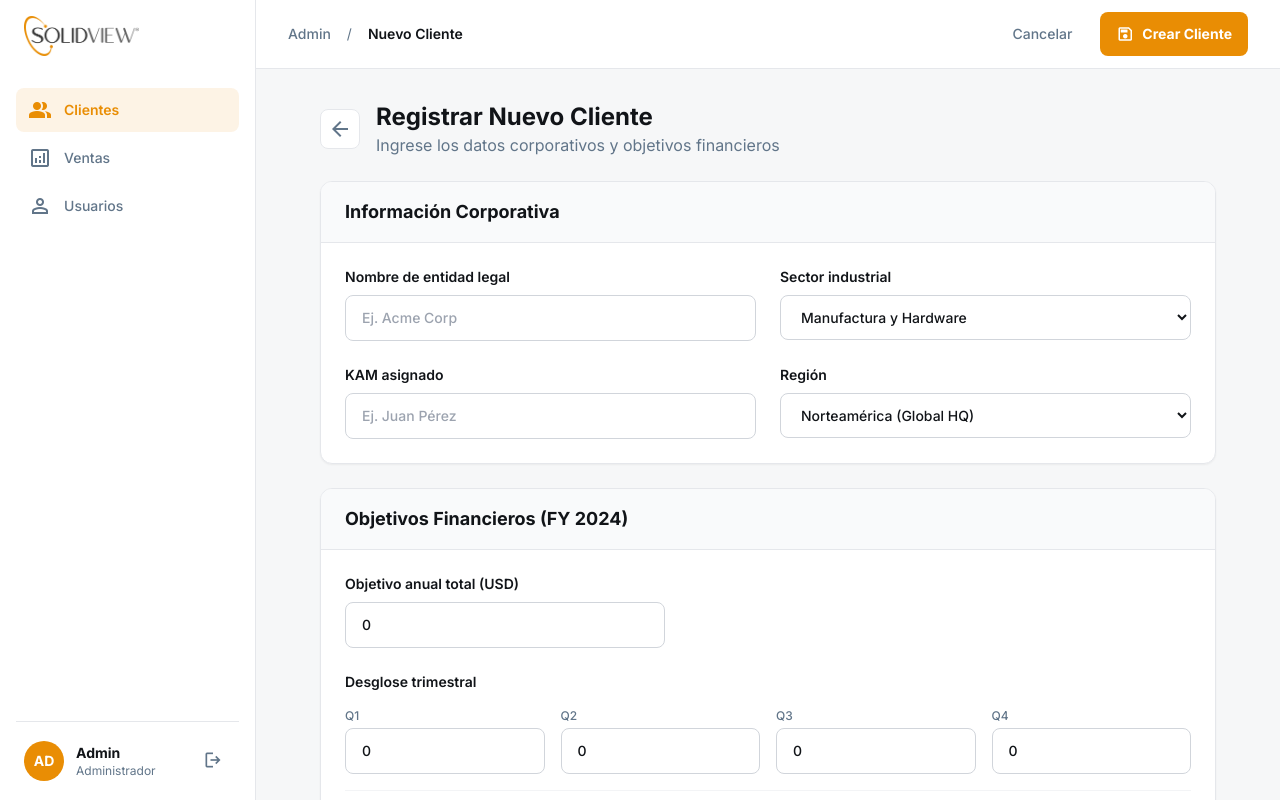
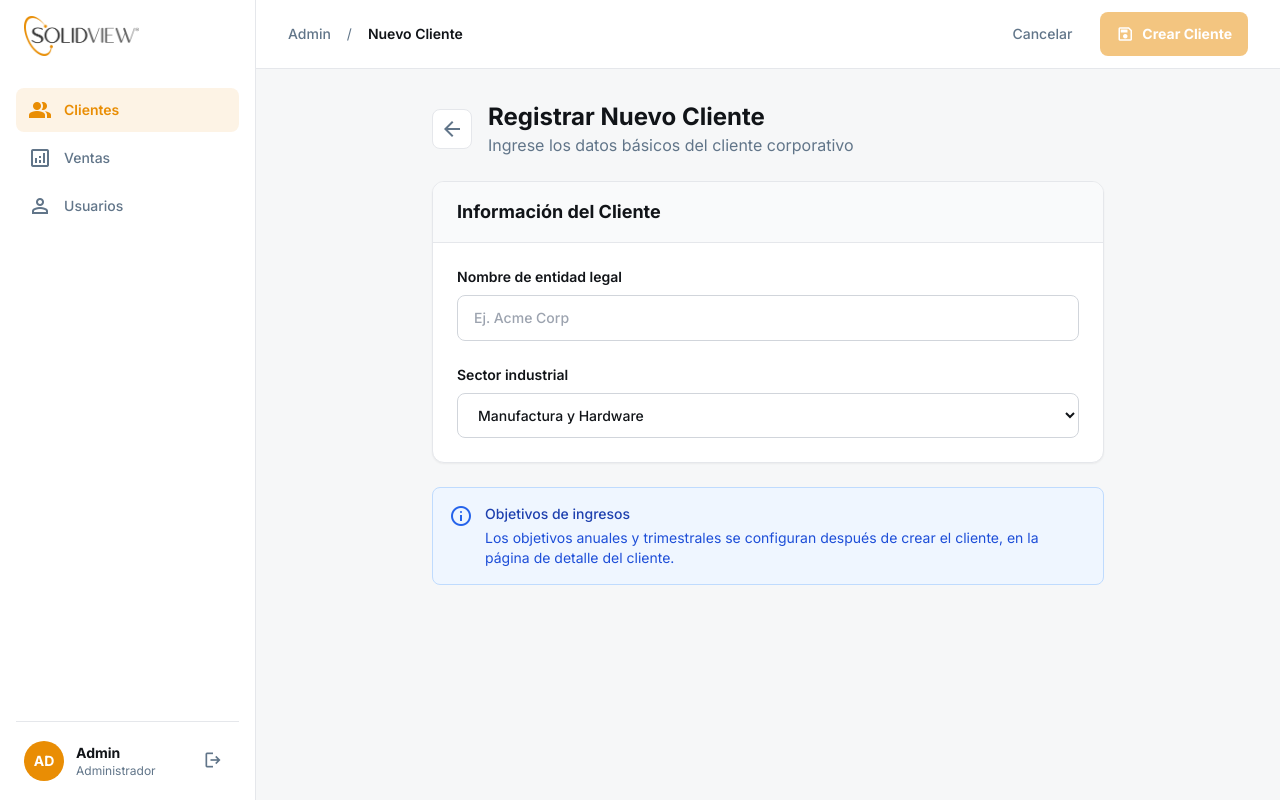
Before and after one commit to Dartrix137/portal_distribuidores_solidview, a React (Vite) app: page /admin/clientes/nuevo in a window 1280 px wide. Built offline with nearby package versions, Linux system fonts and the light colour scheme; sample sign-in values are in the browser's storage.

Commit message:
Initial commit: Proyecto portal B2B solidview

```diff
--- a/src/pages/admin/ClientDetailPage.jsx
+++ b/src/pages/admin/ClientDetailPage.jsx
@@ -13,15 +13,6 @@ const SECTORES = [
     'Telecomunicaciones',
 ]
 
-const REGIONES = [
-    'Norteamérica (Global HQ)',
-    'NY, USA',
-    'Londres, UK',
-    'Austin, USA',
-    'Ciudad de México, MX',
-    'São Paulo, BR',
-]
-
 const ClientDetailPage = () => {
     const { id } = useParams()
     const navigate = useNavigate()
@@ -31,8 +22,6 @@ const ClientDetailPage = () => {
     const [formData, setFormData] = useState({
         nombre: '',
         sector: '',
-        kam: '',
-        region: '',
         objetivoAnual: 0,
         trimestres: {
             Q1: { meta: 0 },
@@ -49,8 +38,6 @@ const ClientDetailPage = () => {
             setFormData({
                 nombre: originalDistribuidor.nombre,
                 sector: originalDistribuidor.sector,
-                kam: originalDistribuidor.kam?.nombre || '',
-                region: originalDistribuidor.region,
                 objetivoAnual: originalDistribuidor.objetivoAnual,
                 trimestres: {
                     Q1: { meta: originalDistribuidor.trimestres.Q1.meta },
@@ -112,8 +99,6 @@ const ClientDetailPage = () => {
         setFormData({
             nombre: originalDistribuidor.nombre,
             sector: originalDistribuidor.sector,
-            kam: originalDistribuidor.kam?.nombre || '',
-            region: originalDistribuidor.region,
             objetivoAnual: originalDistribuidor.objetivoAnual,
             trimestres: {
                 Q1: { meta: originalDistribuidor.trimestres.Q1.meta },
@@ -207,31 +192,6 @@ const ClientDetailPage = () => {
                                 ))}
                             </select>
                         </div>
-                        <div>
-                            <label className="block text-sm font-semibold text-text-primary mb-2">
-                                KAM asignado
-                            </label>
-                            <input
-                                type="text"
-                                value={formData.kam}
-                                onChange={(e) => handleChange('kam', e.target.value)}
-                                className="form-input-base"
-                            />
-                        </div>
-                        <div>
-                            <label className="block text-sm font-semibold text-text-primary mb-2">
-                                Región
-                            </label>
-                            <select
-                                value={formData.region}
-                                onChange={(e) => handleChange('region', e.target.value)}
-                                className="form-input-base"
-                            >
-                                {REGIONES.map(r => (
-                                    <option key={r} value={r}>{r}</option>
-                                ))}
-                            </select>
-                        </div>
                     </div>
                 </section>
 
--- a/src/pages/admin/ClientListPage.jsx
+++ b/src/pages/admin/ClientListPage.jsx
@@ -12,7 +12,7 @@ const ClientListPage = () => {
     // Filter distributors by search term
     const filteredDistribuidores = distribuidores.filter(d =>
         d.nombre.toLowerCase().includes(searchTerm.toLowerCase()) ||
-        d.region.toLowerCase().includes(searchTerm.toLowerCase())
+        d.sector.toLowerCase().includes(searchTerm.toLowerCase())
     )
 
     // Stats
@@ -137,7 +137,7 @@ const ClientListPage = () => {
                                                 </div>
                                                 <div>
                                                     <p className="font-bold text-text-primary">{distribuidor.nombreCorto}</p>
-                                                    <p className="text-xs text-text-secondary">{distribuidor.tipo} • {distribuidor.region}</p>
+                                                    <p className="text-xs text-text-secondary">{distribuidor.sector}</p>
                                                 </div>
                                             </div>
                                         </td>
--- a/src/pages/admin/CreateClientPage.jsx
+++ b/src/pages/admin/CreateClientPage.jsx
@@ -11,45 +11,16 @@ const SECTORES = [
     'Telecomunicaciones',
 ]
 
-const REGIONES = [
-    'Norteamérica (Global HQ)',
-    'NY, USA',
-    'Londres, UK',
-    'Austin, USA',
-    'Ciudad de México, MX',
-    'São Paulo, BR',
-]
-
 const CreateClientPage = () => {
     const navigate = useNavigate()
     const [formData, setFormData] = useState({
         nombre: '',
         sector: SECTORES[0],
-        kam: '',
-        region: REGIONES[0],
-        objetivoAnual: 0,
-        trimestres: {
-            Q1: { meta: 0 },
-            Q2: { meta: 0 },
-            Q3: { meta: 0 },
-            Q4: { meta: 0 },
-        },
     })
     const [loading, setLoading] = useState(false)
 
     const handleChange = (field, value) => {
         setFormData(prev => ({ ...prev, [field]: value }))
-    }
-
-    const handleTrimestreChange = (quarter, value) => {
-        const numValue = Number(value) || 0
-        setFormData(prev => ({
-            ...prev,
-            trimestres: {
-                ...prev.trimestres,
-                [quarter]: { meta: numValue },
-            },
-        }))
     }
 
     const handleSubmit = async (e) => {
@@ -66,8 +37,7 @@ const CreateClientPage = () => {
         navigate('/admin/clientes')
     }
 
-    const sumaTrimestres = Object.values(formData.trimestres).reduce((sum, t) => sum + t.meta, 0)
-    const validacion = sumaTrimestres === formData.objetivoAnual
+    const isValid = formData.nombre.trim().length > 0
 
     return (
         <AdminLayout
@@ -82,7 +52,7 @@ const CreateClientPage = () => {
                     </button>
                     <button
                         onClick={handleSubmit}
-                        disabled={!validacion || loading}
+                        disabled={!isValid || loading}
                         className="px-4 py-2 bg-primary text-white text-sm font-bold rounded-lg hover:brightness-110 transition-all disabled:opacity-50 disabled:cursor-not-allowed flex items-center gap-2"
                     >
                         {loading ? (
@@ -95,7 +65,7 @@ const CreateClientPage = () => {
                 </div>
             }
         >
-            <div className="max-w-4xl mx-auto">
+            <div className="max-w-2xl mx-auto">
                 <div className="mb-6 flex items-center gap-4">
                     <button
                         onClick={() => navigate('/admin/clientes')}
@@ -105,17 +75,16 @@ const CreateClientPage = () => {
                     </button>
                     <div>
                         <h2 className="text-2xl font-bold text-text-primary">Registrar Nuevo Cliente</h2>
-                        <p className="text-text-secondary">Ingrese los datos corporativos y objetivos financieros</p>
+                        <p className="text-text-secondary">Ingrese los datos básicos del cliente corporativo</p>
                     </div>
                 </div>
 
                 <form onSubmit={handleSubmit} className="space-y-6">
-                    {/* Basic Info */}
                     <section className="card overflow-hidden">
                         <div className="px-6 py-4 border-b border-gray-200 bg-gray-50">
-                            <h3 className="text-lg font-bold text-text-primary">Información Corporativa</h3>
+                            <h3 className="text-lg font-bold text-text-primary">Información del Cliente</h3>
                         </div>
-                        <div className="p-6 grid grid-cols-1 md:grid-cols-2 gap-6">
+                        <div className="p-6 space-y-6">
                             <div>
                                 <label className="block text-sm font-semibold text-text-primary mb-2">
                                     Nombre de entidad legal
@@ -143,93 +112,21 @@ const CreateClientPage = () => {
                                     ))}
                                 </select>
                             </div>
-                            <div>
-                                <label className="block text-sm font-semibold text-text-primary mb-2">
-                                    KAM asignado
-                                </label>
-                                <input
-                                    type="text"
-                                    value={formData.kam}
-                                    onChange={(e) => handleChange('kam', e.target.value)}
-                                    className="form-input-base"
-                                    required
-                                    placeholder="Ej. Juan Pérez"
-                                />
-                            </div>
-                            <div>
-                                <label className="block text-sm font-semibold text-text-primary mb-2">
-                                    Región
-                                </label>
-                                <select
-                                    value={formData.region}
-                                    onChange={(e) => handleChange('region', e.target.value)}
-                                    className="form-input-base"
-                                >
-                                    {REGIONES.map(r => (
-                                        <option key={r} value={r}>{r}</option>
-                                    ))}
-                                </select>
-                            </div>
                         </div>
                     </section>
 
-                    {/* Goals */}
-                    <section className="card overflow-hidden">
-                        <div className="px-6 py-4 border-b border-gray-200 bg-gray-50">
-                            <h3 className="text-lg font-bold text-text-primary">Objetivos Financieros (FY 2024)</h3>
-                        </div>
-                        <div className="p-6 space-y-6">
+                    <div className="bg-blue-50 border border-blue-200 rounded-lg p-4">
+                        <div className="flex items-start gap-3">
+                            <span className="material-symbols-outlined text-blue-600">info</span>
                             <div>
-                                <label className="block text-sm font-semibold text-text-primary mb-2">
-                                    Objetivo anual total (USD)
-                                </label>
-                                <input
-                                    type="number"
-                                    value={formData.objetivoAnual}
-                                    onChange={(e) => handleChange('objetivoAnual', Number(e.target.value))}
-                                    className="form-input-base max-w-xs"
-                                    placeholder="0.00"
-                                    min="0"
-                                />
-                            </div>
-
-                            <div>
-                                <div className="flex items-center justify-between mb-4">
-                                    <label className="text-sm font-semibold text-text-primary">
-                                        Desglose trimestral
-                                    </label>
-                                    {!validacion && (
-                                        <span className="text-red-500 text-xs font-medium flex items-center gap-1">
-                                            <span className="material-symbols-outlined text-sm">warning</span>
-                                            La suma debe coincidir con el objetivo anual
-                                        </span>
-                                    )}
-                                </div>
-                                <div className="grid grid-cols-2 md:grid-cols-4 gap-4">
-                                    {['Q1', 'Q2', 'Q3', 'Q4'].map((q) => (
-                                        <div key={q}>
-                                            <label className="block text-xs font-medium text-text-secondary mb-1">
-                                                {q}
-                                            </label>
-                                            <input
-                                                type="number"
-                                                value={formData.trimestres[q].meta}
-                                                onChange={(e) => handleTrimestreChange(q, e.target.value)}
-                                                className="form-input-base text-sm"
-                                                min="0"
-                                            />
-                                        </div>
-                                    ))}
-                                </div>
-                                <div className="mt-4 pt-4 border-t border-gray-100 flex justify-between text-sm">
-                                    <span className="text-text-secondary">Suma actual:</span>
-                                    <span className={`font-bold ${validacion ? 'text-emerald-600' : 'text-red-500'}`}>
-                                        ${sumaTrimestres.toLocaleString()} / ${formData.objetivoAnual.toLocaleString()}
-                                    </span>
-                                </div>
+                                <p className="text-sm font-medium text-blue-800">Objetivos de ingresos</p>
+                                <p className="text-sm text-blue-700 mt-1">
+                                    Los objetivos anuales y trimestrales se configuran después de crear el cliente,
+                                    en la página de detalle del cliente.
+                                </p>
                             </div>
                         </div>
-                    </section>
+                    </div>
                 </form>
             </div>
         </AdminLayout>
```
Also changed, not shown: 1 other file (tests, documents, lock files or other folders).
